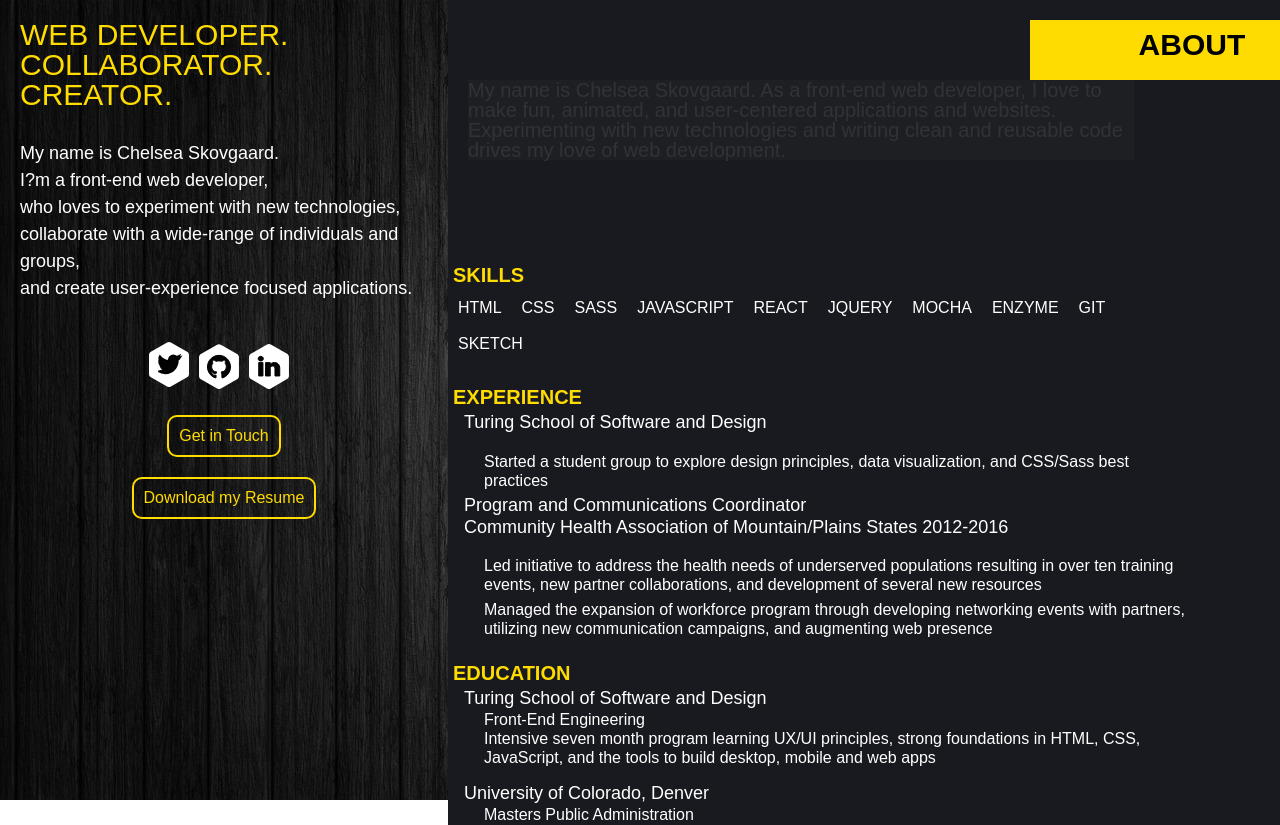
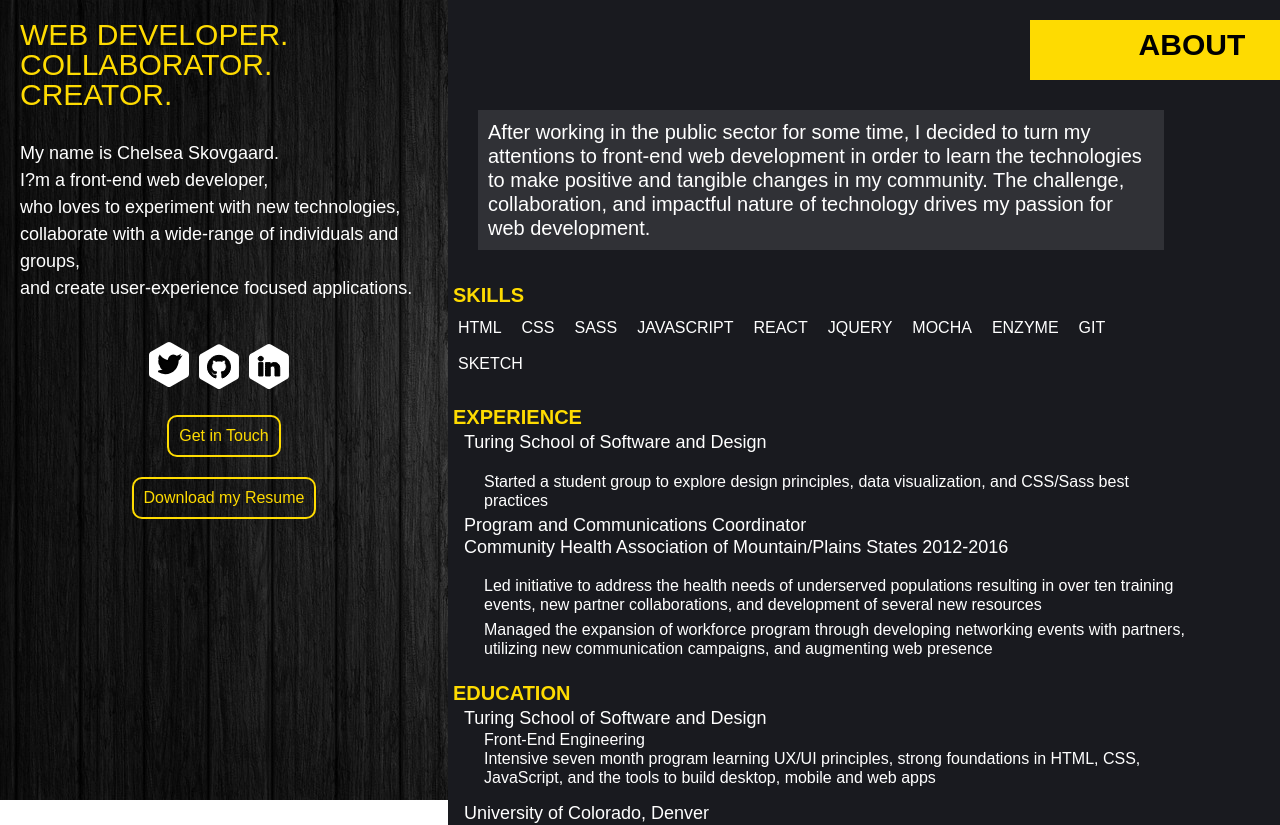
Before and after one commit to ChelseaSkovgaard/ChelseaSkovgaard.github.io, a React (Create React App) app: page / in a window 1280 px wide. Shown: the top 825 px of the page. Built offline with nearby package versions, Linux system fonts and the light colour scheme.

Commit message:
updates summary

```diff
--- a/src/experience.js
+++ b/src/experience.js
@@ -5,7 +5,11 @@ class Experience extends Component {
     return (
       <div className="experience">
         <h1 id="about"> ABOUT</h1>
-        <div id="bio"> My name is Chelsea Skovgaard. As a front-end web developer, I love to make fun, animated, and user-centered applications and websites.  Experimenting with new technologies and writing clean and reusable code drives my love of web development.
+        <div id="bio"> After working in the public sector for some time,
+        I decided to turn my attentions to front-end web development in order to
+        learn the technologies to make positive and tangible changes in my community.
+        The challenge, collaboration, and impactful nature of technology drives my
+        passion for web development.
         </div>
         <div className="experience-card one">
           <h2> SKILLS </h2>
--- a/src/styles/experience-style.css
+++ b/src/styles/experience-style.css
@@ -13,9 +13,7 @@
   margin-top: 20px;
 }
 
-.one {
-  margin-top: 100px;
-}
+
 
 .experience h1 {
   background-color: #FEDB01;
@@ -69,9 +67,10 @@
   color: white;
   font-family: sans-serif;
   font-size: 20px;
-  margin-left: 20px;
-  background-color: #4A4A4A;
-  opacity: 10%;
+  margin: 30px;
+  line-height: 1.2;
+  padding: 10px;
+  background-color: hsla(0, 0%, 100%, .1);
 }
 
 .edu {
```
